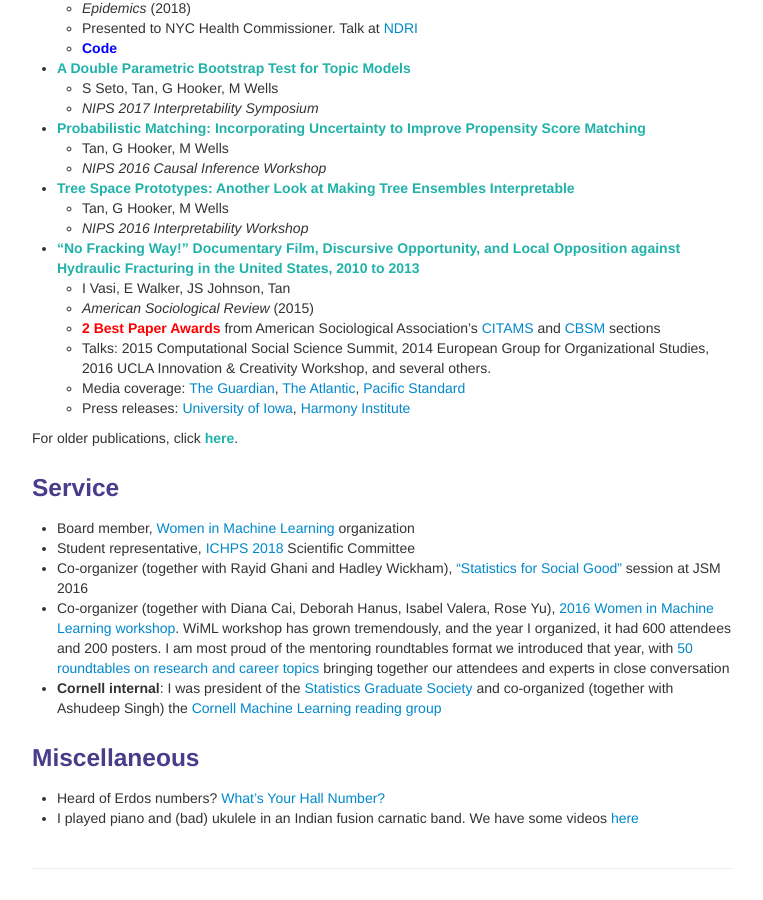
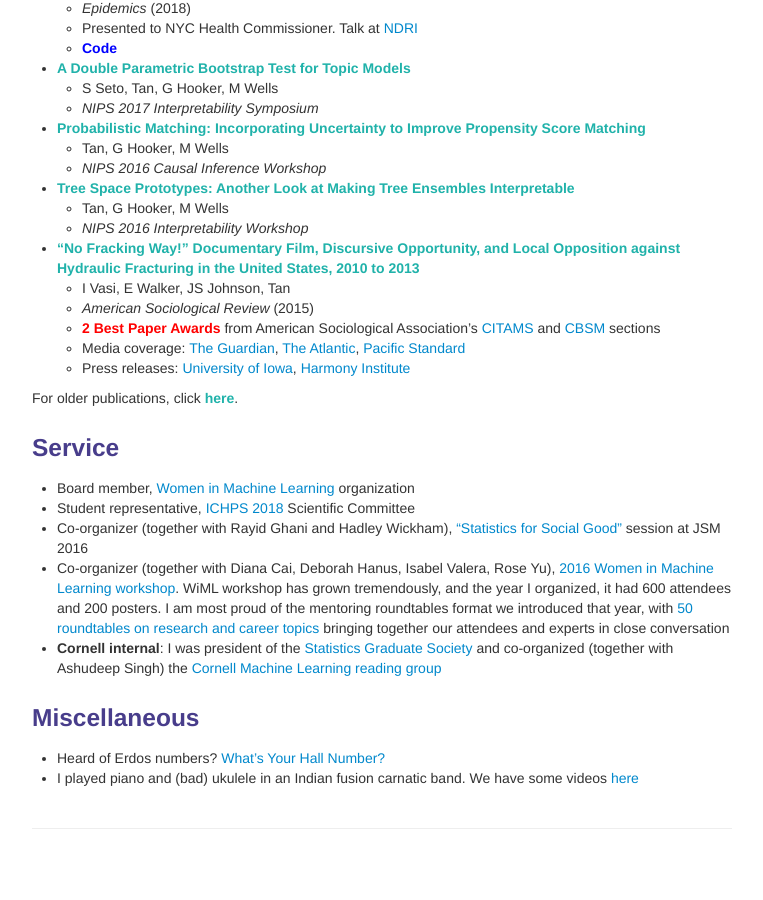
Before and after one commit to shftan/shftan.github.io, a Jekyll site: the page built from index.md, in a window 1280 px wide and 900 px high, scrolled down 1403 px. Shown: the whole window, without its empty margins (258-1021 px from the left). Built offline with Jekyll 4.4.1, drawn with Linux system fonts in a browser that asks for light colours; after the commit the page ends 2263 px from its top, so only the background shows below that.

Commit message:
Update index.md

```diff
--- a/index.md
+++ b/index.md
@@ -87,7 +87,6 @@ For older news, click <a class="paper" href="oldernews.html">here</a>.
    - I Vasi, E Walker, JS Johnson, Tan
    - _American Sociological Review_ (2015)
    - <span class="highlight">2 Best Paper Awards</span> from American Sociological Association's [CITAMS](https://citams.org/citasa-awards) and [CBSM](http://cbsm-asa.org/awards) sections
-   - Talks: 2015 Computational Social Science Summit, 2014 European Group for Organizational Studies, 2016 UCLA Innovation & Creativity Workshop, and several others.
    - Media coverage: [The Guardian](https://www.theguardian.com/environment/2015/sep/02/gasland-hbo-documentary-fracking-opposition), [The Atlantic](https://www.theatlantic.com/entertainment/archive/2017/02/a-common-theme-for-this-years-oscar-nominated-documentaries/517638/), [Pacific Standard](https://psmag.com/environment/a-fracking-effective-film)
    - Press releases: [University of Iowa](http://www.newswise.com/articles/the-power-of-film), [Harmony Institute](https://harmonylabs.org/gasland)
 
```
